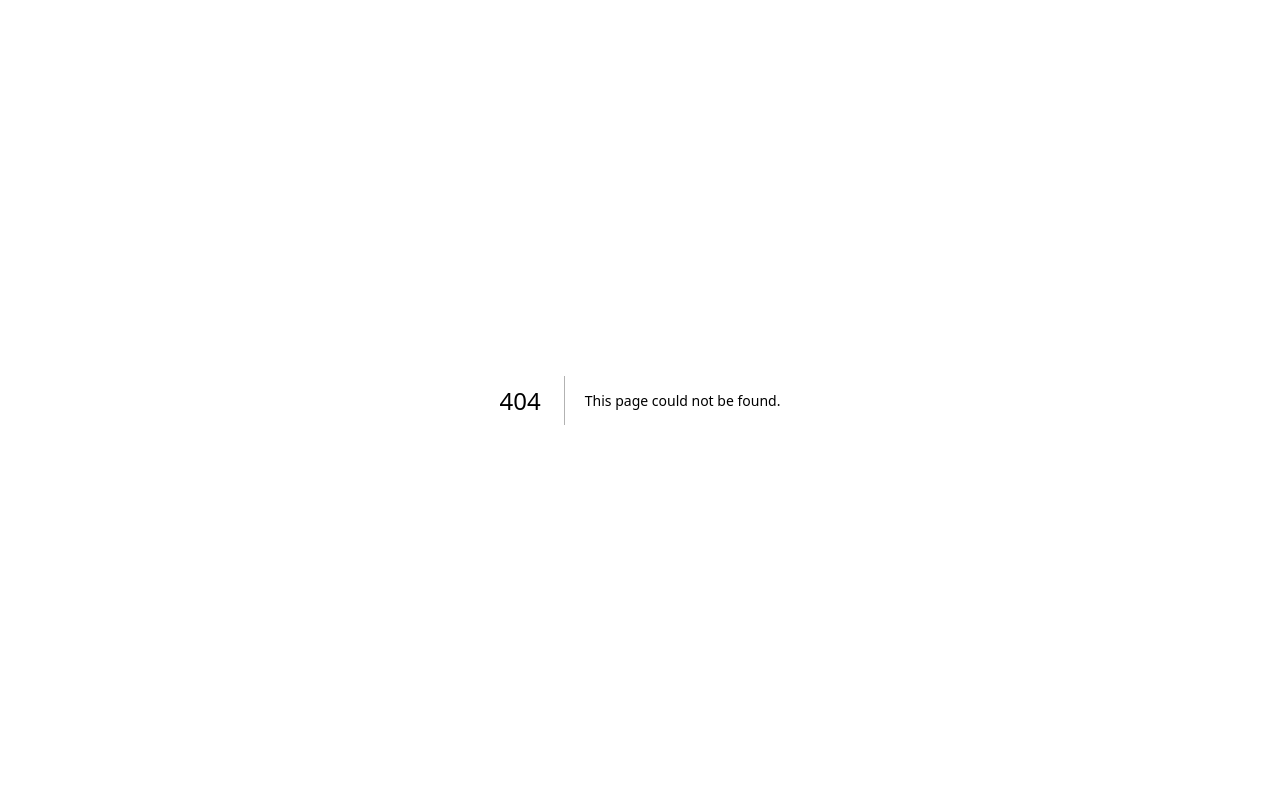
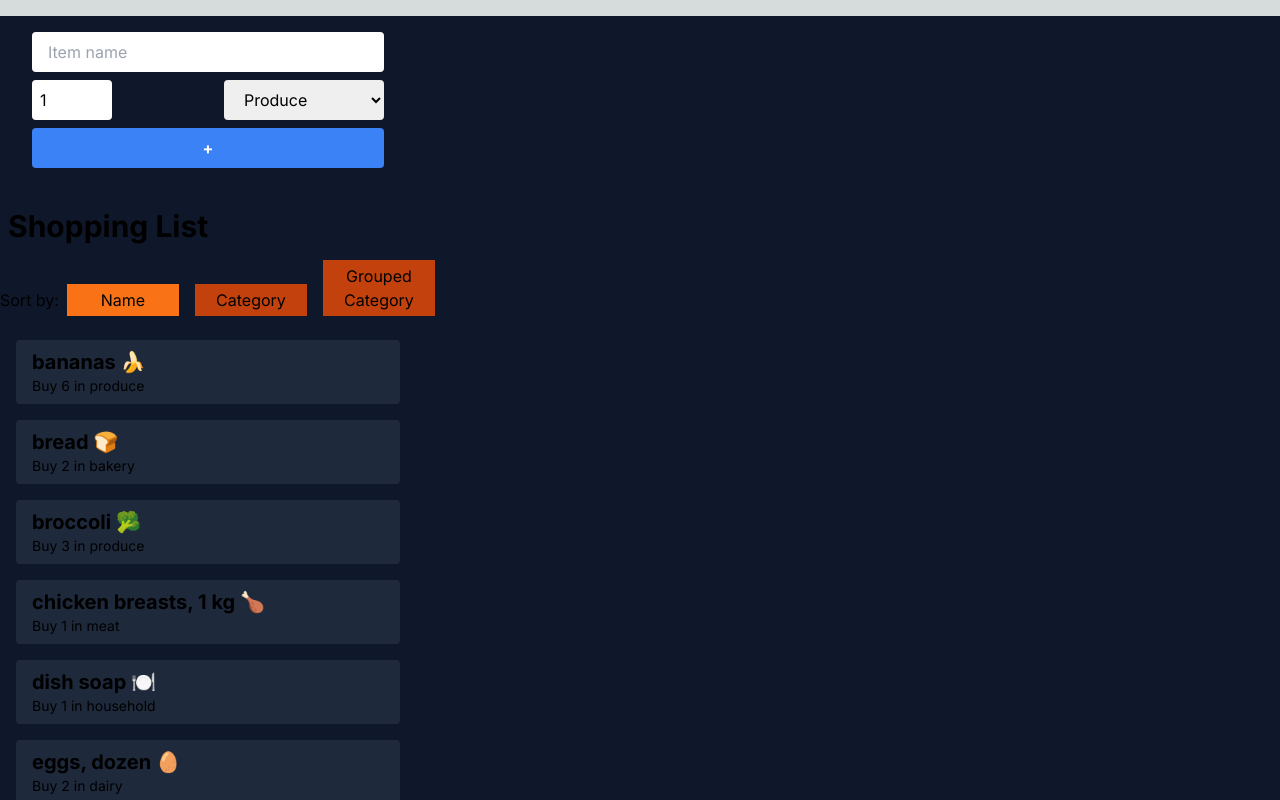
Before and after one commit to TyGalea/cprg306-assignments, a Next.js app: page /week-6 in a window 1280 px wide. Before the commit this address had no page. Shown: the top 800 px of the page. Built offline with nearby package versions, Linux system fonts and the light colour scheme.

Commit message:
week 6 work

```diff
--- a/app/page.js
+++ b/app/page.js
@@ -16,6 +16,9 @@
       <p>
         <Link href="/week-5">week-5</Link>
       </p>
+      <p>
+        <Link href="/week-6">week-6</Link>
+      </p>
     </main>
   );
 }
--- /dev/null
+++ b/app/week-6/item-list.js
@@ -0,0 +1,100 @@
+"use client";
+
+import Item from "./item.js";
+import { useState } from "react";
+
+export default function ItemList({ items }) {
+  const [sortBy, setSortBy] = useState("name");
+  let sortItems = [];
+  if (sortBy === "name") {
+    sortItems = [...items].sort((a, b) => a.name.localeCompare(b.name));
+  } else if (sortBy === "category" || sortBy === "grouped category") {
+    sortItems = [...items].sort((a, b) => a.category.localeCompare(b.category));
+  }
+
+  const groupedItems = sortItems.reduce((categories, item) => {
+    const category = item.category;
+    if (!categories[category]) categories[category] = [];
+    categories[category].push(item);
+    return categories;
+  }, {});
+
+  const groupedArray = Object.entries(groupedItems).map(([category, array]) => {
+    return {
+      [category]: array,
+    };
+  });
+
+  return (
+    <div>
+      <label for="sort">Sort by:</label>
+      <button
+        onClick={() => setSortBy("name")}
+        class={
+          sortBy.localeCompare("name")
+            ? "bg-orange-700 p-1 m-2 w-28"
+            : "bg-orange-500 p-1 m-2 w-28"
+        }
+        type="button"
+      >
+        Name
+      </button>
+      <button
+        onClick={() => setSortBy("category")}
+        class={
+          sortBy.localeCompare("category")
+            ? "bg-orange-700 p-1 m-2 w-28"
+            : "bg-orange-500 p-1 m-2 w-28"
+        }
+        type="button"
+      >
+        Category
+      </button>
+      <button
+        onClick={() => setSortBy("grouped category")}
+        class={
+          sortBy.localeCompare("grouped category")
+            ? "bg-orange-700 p-1 m-2 w-28"
+            : "bg-orange-500 p-1 m-2 w-28"
+        }
+        type="button"
+      >
+        Grouped Category
+      </button>
+      {(sortBy === "name" || sortBy === "category") &&
+        sortItems.map((item) => (
+          <ul>
+            <li
+              key={item}
+              className="px-4 py-2 bg-slate-800 rounded m-4 max-w-sm"
+            >
+              <Item
+                name={item.name}
+                quantity={item.quantity}
+                category={item.category}
+              />
+            </li>
+          </ul>
+        ))}
+
+      {sortBy === "grouped category" &&
+        groupedArray.map((array) => (
+          <ul>
+            <h3 className="text-2xl capitalize">{Object.keys(array)}</h3>
+            {array[Object.keys(array)].map((item) => (
+              <li
+                key={item}
+                className="px-4 py-2 bg-slate-800 rounded m-4 max-w-sm"
+              >
+                <Item
+                  name={item.name}
+                  quantity={item.quantity}
+                  category={item.category}
+                />
+              </li>
+            ))}
+          </ul>
+        ))}
+    </div>
+  );
+}
--- /dev/null
+++ b/app/week-6/item.js
@@ -0,0 +1,12 @@
+export default function Item({ name, quantity, category }) {
+  return (
+    <ul>
+      <li>
+        <h2 className="text-xl font-bold">{name}</h2>
+        <p className="text-sm">
+          Buy {quantity} in {category}
+        </p>
+      </li>
+    </ul>
+  );
+}
--- /dev/null
+++ b/app/week-6/items.json
@@ -0,0 +1,74 @@
+[
+  {
+    "id": "1h2GJKH12gkHG31h1H",
+    "name": "milk, 4 L 🥛",
+    "quantity": 1,
+    "category": "dairy"
+  },
+  {
+    "id": "2KJH3k2j3H1k2J3K1H",
+    "name": "bread 🍞",
+    "quantity": 2,
+    "category": "bakery"
+  },
+  {
+    "id": "3h2KJH3k2j3H1k2J3",
+    "name": "eggs, dozen 🥚",
+    "quantity": 2,
+    "category": "dairy"
+  },
+  {
+    "id": "4k2J3K1H2GJKH12gk",
+    "name": "bananas 🍌",
+    "quantity": 6,
+    "category": "produce"
+  },
+  {
+    "id": "5H1h1H2KJH3k2j3H",
+    "name": "broccoli 🥦",
+    "quantity": 3,
+    "category": "produce"
+  },
+  {
+    "id": "6H1k2J3K1H2GJKH1",
+    "name": "chicken breasts, 1 kg 🍗",
+    "quantity": 1,
+    "category": "meat"
+  },
+  {
+    "id": "7gkHG31h1H2KJH3k",
+    "name": "pasta sauce 🍝",
+    "quantity": 3,
+    "category": "canned goods"
+  },
+  {
+    "id": "8j3H1k2J3K1H2GJK",
+    "name": "spaghetti, 454 g 🍝",
+    "quantity": 2,
+    "category": "dry goods"
+  },
+  {
+    "id": "9H12gkHG31h1H2KJ",
+    "name": "toilet paper, 12 pack 🧻",
+    "quantity": 1,
+    "category": "household"
+  },
+  {
+    "id": "10H3k2j3H1k2J3K1",
+    "name": "paper towels, 6 pack",
+    "quantity": 1,
+    "category": "household"
+  },
+  {
+    "id": "11k2J3K1H2GJKH12",
+    "name": "dish soap 🍽️",
+    "quantity": 1,
+    "category": "household"
+  },
+  {
+    "id": "12GJKH12gkHG31h1",
+    "name": "hand soap 🧼",
+    "quantity": 4,
+    "category": "household"
+  }
+]
--- /dev/null
+++ b/app/week-6/new-item.js
@@ -0,0 +1,72 @@
+"use client";
+
+import { useState } from "react";
+
+export default function NewItem({ onAddItem }) {
+  const [name, setName] = useState("");
+  const [quantity, setQuantity] = useState(1);
+  const [category, setCategory] = useState("produce");
+
+  const handleSubmit = (event) => {
+    event.preventDefault();
+    const item = { name, quantity, category };
+    console.log(item);
+    onAddItem(item);
+    setName("");
+    setQuantity(1);
+    setCategory("produce");
+  };
+
+  return (
+    <form
+      class="p-2 m-4 bg-slate-900 text-black max-w-sm w-full"
+      onSubmit={handleSubmit}
+    >
+      <div class="m-2">
+        <input
+          class="w-full text-black py-2 px-4 rounded"
+          type="text"
+          value={name}
+          placeholder="Item name"
+          required
+          onChange={(event) => setName(event.target.value)}
+        />
+      </div>
+      <div class="flex justify-between m-2">
+        <input
+          class="text-black py-2 px-2 w-20 rounded"
+          type="number"
+          value={quantity}
+          min="1"
+          max="99"
+          required
+          onChange={(event) => setQuantity(event.target.value)}
+        />
+        <select
+          class="text-black py-2 px-4 w-40 rounded"
+          value={category}
+          onChange={(event) => setCategory(event.target.value)}
+        >
+          <option value="produce">Produce</option>
+          <option value="dairy">Dairy</option>
+          <option value="bakery">Bakery</option>
+          <option value="meat">Meat</option>
+          <option value="frozen foods">Frozen Foods</option>
+          <option value="canned goods">Canned Goods</option>
+          <option value="beverages">Beverages</option>
+          <option value="snacks">Snacks</option>
+          <option value="household">Household</option>
+          <option value="other">Other</option>
+        </select>
+      </div>
+      <div className="m-2">
+        <button
+          class="w-full bg-blue-500 hover:bg-blue-600 text-white font-bold py-2 px-4 rounded"
+          type="submit"
+        >
+          +
+        </button>
+      </div>
+    </form>
+  );
+}
--- /dev/null
+++ b/app/week-6/page.js
@@ -0,0 +1,22 @@
+"use client";
+
+import NewItem from "./new-item.js";
+import ItemList from "./item-list.js";
+import itemsData from "./items.json";
+import { useState } from "react";
+
+export default function Page() {
+  const [items, setItems] = useState(itemsData);
+
+  const handleAddItem = (item) => {
+    setItems([...items, item]);
+  };
+
+  return (
+    <main className="bg-slate-900">
+      <NewItem onAddItem={handleAddItem} />
+      <h1 className="text-3xl font-bold p-2">Shopping List</h1>
+      <ItemList items={items} />
+    </main>
+  );
+}
```
